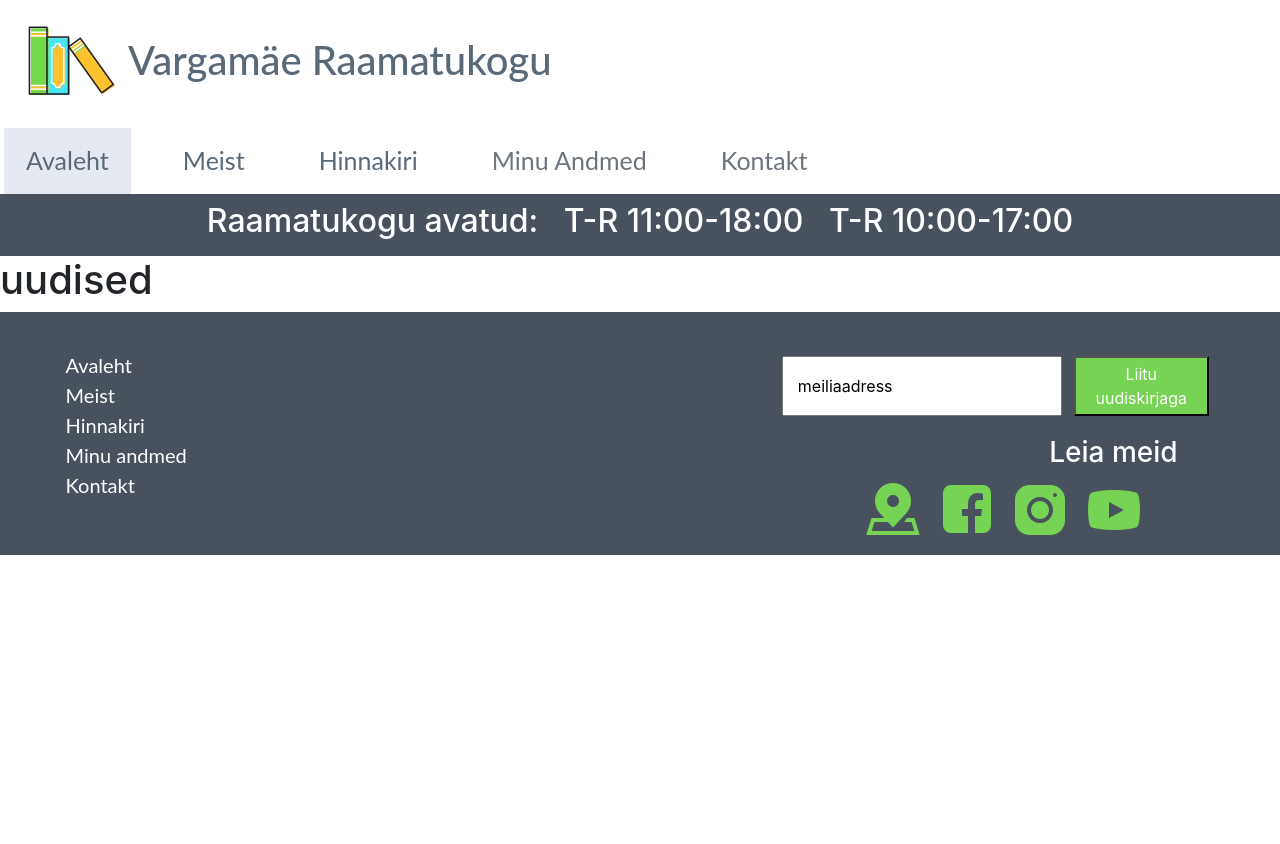
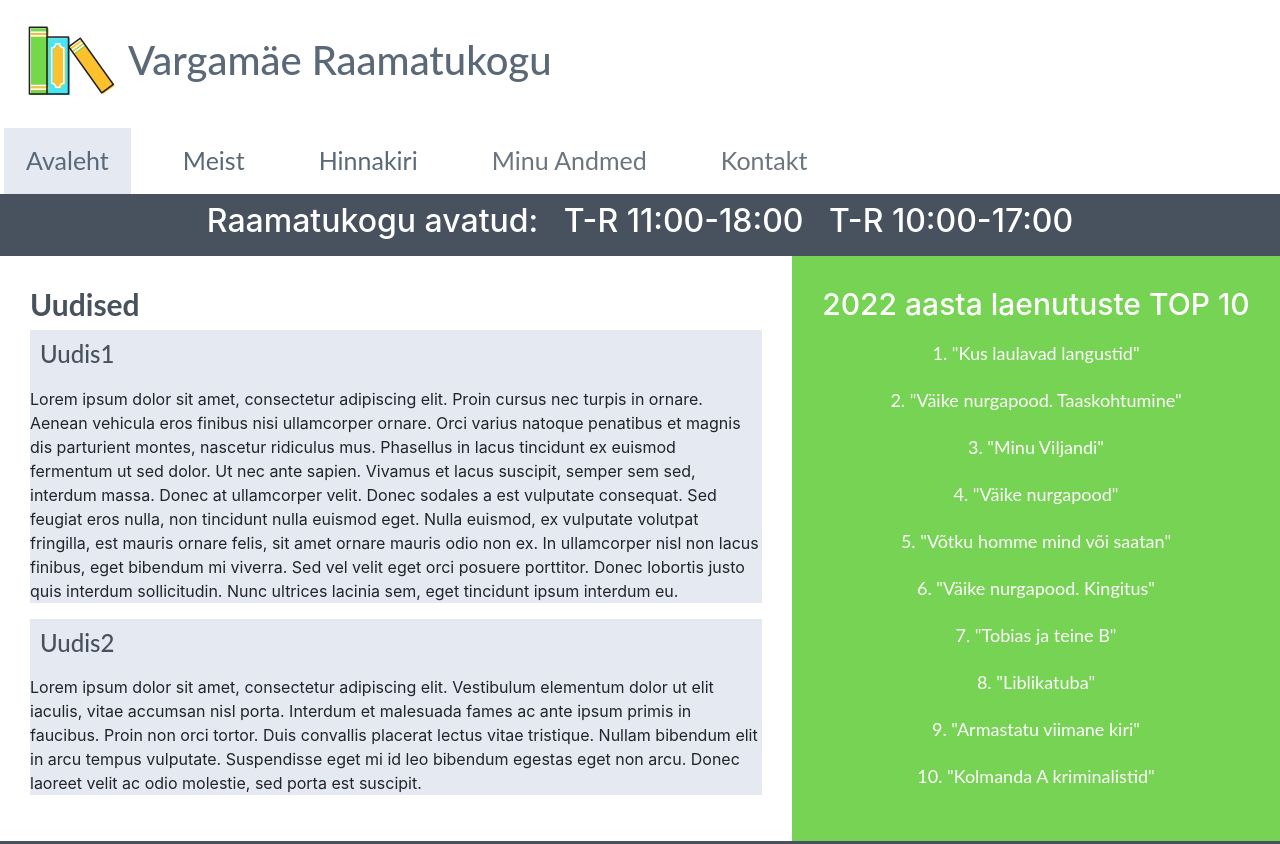
Before and after one commit to Villui/WebDevProject, a plain HTML site: page index.html in a window 1280 px wide. Shown: the top 844 px of the page. Before the commit the page ends 800 px from the top, so only its background shows below. Drawn offline with nearby package versions, Linux system fonts and the light colour scheme.

Commit message:
Avalehele sisu

```diff
--- a/index.html
+++ b/index.html
@@ -48,10 +48,35 @@
     </header>
 
     <main>
-
+      <div class="minu-div">
+        <div class="uudised-div">
+          <h1 class="uudised-h1">Uudised</h1>
+          <div class="uudis-div">
+            <h1 class="uudis-h1">Uudis1</h1>
+            <p>Lorem ipsum dolor sit amet, consectetur adipiscing elit. Proin cursus nec turpis in ornare. Aenean vehicula eros finibus nisi ullamcorper ornare. Orci varius natoque penatibus et magnis dis parturient montes, nascetur ridiculus mus. Phasellus in lacus tincidunt ex euismod fermentum ut sed dolor. Ut nec ante sapien. Vivamus et lacus suscipit, semper sem sed, interdum massa. Donec at ullamcorper velit. Donec sodales a est vulputate consequat. Sed feugiat eros nulla, non tincidunt nulla euismod eget. Nulla euismod, ex vulputate volutpat fringilla, est mauris ornare felis, sit amet ornare mauris odio non ex. In ullamcorper nisl non lacus finibus, eget bibendum mi viverra. Sed vel velit eget orci posuere porttitor. Donec lobortis justo quis interdum sollicitudin. Nunc ultrices lacinia sem, eget tincidunt ipsum interdum eu.</p>
+          </div>
+          <div class="uudis-div">
+            <h1 class="uudis-h1">Uudis2</h1>
+            <p>Lorem ipsum dolor sit amet, consectetur adipiscing elit. Vestibulum elementum dolor ut elit iaculis, vitae accumsan nisl porta. Interdum et malesuada fames ac ante ipsum primis in faucibus. Proin non orci tortor. Duis convallis placerat lectus vitae tristique. Nullam bibendum elit in arcu tempus vulputate. Suspendisse eget mi id leo bibendum egestas eget non arcu. Donec laoreet velit ac odio molestie, sed porta est suscipit.</p>
+          </div>
+        </div>
+        <div class="laenutuste-info">
+          <h2 class="laenutused-h2">2022 aasta laenutuste TOP 10</h2>
+          <div class="grid-container">
+            <div class="grid-item-laenutatud">1. "Kus laulavad langustid"</div>
+            <div class="grid-item-laenutatud">2. "Väike nurgapood. Taaskohtumine"</div>
+            <div class="grid-item-laenutatud">3. "Minu Viljandi"</div>
+            <div class="grid-item-laenutatud">4. "Väike nurgapood"</div>
+            <div class="grid-item-laenutatud">5. "Võtku homme mind või saatan"</div>
+            <div class="grid-item-laenutatud">6. "Väike nurgapood. Kingitus"</div>
+            <div class="grid-item-laenutatud">7. "Tobias ja teine B"</div>
+            <div class="grid-item-laenutatud">8. "Liblikatuba"</div>
+            <div class="grid-item-laenutatud">9. "Armastatu viimane kiri"</div>
+            <div class="grid-item-laenutatud">10. "Kolmanda A kriminalistid"</div>
+          </div>
+        </div>
+    </div>
     </main>
-
-    <h1>uudised</h1>
     <footer class="footer-nav">
       <div class="footer-nav-el1">
         <ul>
--- a/styles.css
+++ b/styles.css
@@ -187,3 +187,28 @@
   font-family: Lato;
   text-align: center;
 }
+
+.uudised-div {
+  width: 60%;
+  margin: 30px;
+}
+
+.uudis-div {
+  background-color: #e5e9f2;
+}
+
+.uudised-h1 {
+  color: #47525E;
+  font-weight: bold;
+  font-family: Lato;
+  font-size: 30px;
+  text-align: left;
+}
+
+.uudis-h1 {
+  padding: 10px;
+  color: #47525E;
+  font-family: Lato;
+  font-size: 24px;
+  text-align: left;
+}
```
